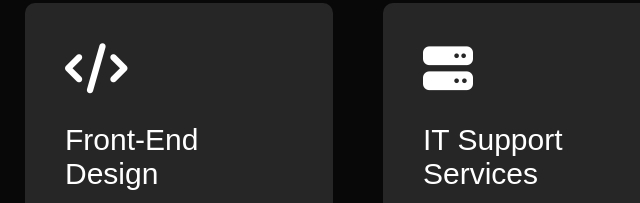
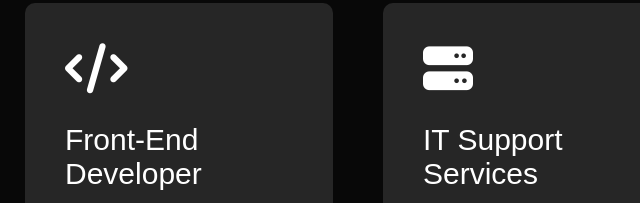
Before and after one commit to Rafah0930/rafah0930.github.io, a plain HTML site: page index.html in a window 1280 px wide. Shown: the part 1777-1980 px from the top of the page, 103-743 px from the left. Drawn offline with Linux system fonts and the light colour scheme.

Commit message:
Initial commit

```diff
--- a/index.html
+++ b/index.html
@@ -92,7 +92,7 @@
         <div class="services-list">
             <div>
                 <i class="fa-solid fa-code"></i>
-                <h2>Front-End Design</h2>
+                <h2>Front-End Developer</h2>
                 <p>Transforming visions into captivating digital experiences with elegant design solutions and seamless user interfaces.</p>
                 <a href="#">Learn more</a>
             </div>
--- a/style.css
+++ b/style.css
@@ -77,6 +77,7 @@ nav ul li a:hover::after{
     padding: 80px 0;
     color: #ababaa;
 }
+
 .row{
     display: flex;
     justify-content: space-between;
```
